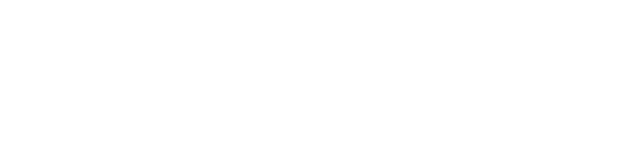
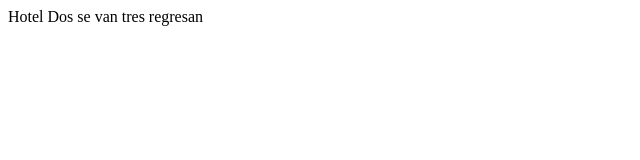
Before and after one commit to carlos9201/gitClass, a plain HTML site: page index.html in a window 1280 px wide. Shown: the whole page, without its empty margins (0-640 px from the left). Drawn offline with Linux system fonts and the light colour scheme.

```diff
--- a/index.html
+++ b/index.html
@@ -1,3 +1,6 @@
 <html>
-
+	<head> </head>
+	<body>
+	<p> Hotel Dos se van tres regresan </p>
+</body>
 </html>
```
Also changed, not shown: login.css (added), login.js (added), 1 other file.
